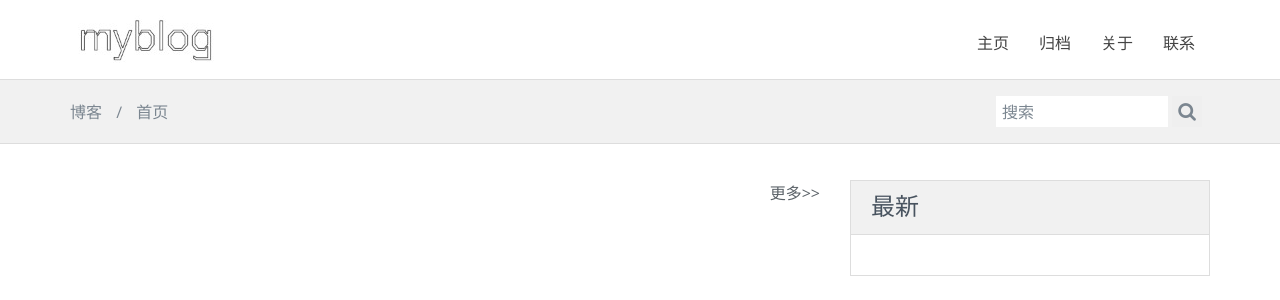
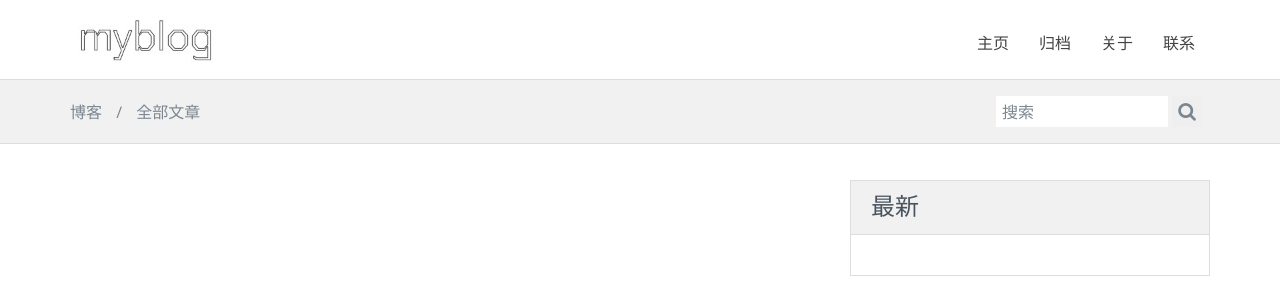
Before and after one commit to h1962809507/myblog-f, a Flask app: page /article/all in a window 1280 px wide. Shown: the top 300 px of the page. Run offline with Flask 2, Linux system fonts and the light colour scheme; data that the repository does not hold is empty; some libraries are stand-ins or nearby versions.

Commit message:
更改了首页细节

```diff
--- a/blog/modules/article/views.py
+++ b/blog/modules/article/views.py
@@ -1,6 +1,6 @@
 import markdown
 from flask import render_template
-from blog.models import Article
+from blog.models import Article, Category
 from . import article_blu
 
 
@@ -20,4 +20,6 @@
 @article_blu.route("/article/all")
 def index():
     articles = Article.query.order_by(Article.create_time.desc()).all()
-    return render_template("blog/index.html", articles=articles)
+    categories = Category.query.order_by(Category.id.asc()).all()
+    name = "全部文章"
+    return render_template("blog/index.html", articles=articles, categories=categories, name=name)
--- a/blog/modules/index/views.py
+++ b/blog/modules/index/views.py
@@ -7,4 +7,5 @@
 def index():
     articles = Article.query.order_by(Article.create_time.desc()).all()[:4]
     categories = Category.query.order_by(Category.id.asc()).all()
-    return render_template("blog/index.html", articles=articles, categories=categories)
+    name = "首页"
+    return render_template("blog/index.html", articles=articles, categories=categories, name=name)
--- a/blog/templates/blog/index.html
+++ b/blog/templates/blog/index.html
@@ -1,11 +1,11 @@
 {% extends 'base.html' %}
 
 {% block title %}
-<title>首页</title>
+    <title>{{ name }}</title>
 {% endblock title %}
 
 {% block breadcrumb %}
-    <a href="#">首页</a>
+    <a href="#">{{ name }}</a>
 {% endblock breadcrumb %}
 
 {% block main %}
@@ -39,10 +39,12 @@
                         </div>
                         {% endfor %}
                     </div>
+                    {% if name == "首页" %}
+                    <div class="paging">
+                        <a href="/article/all" class="older">全部文章>></a>
+                    </div>
+                    {% endif %}
 
-                    <div class="paging">
-                        <a href="/article/all" class="older">更多>></a>
-                    </div>
                 </div>
                 <aside class="col-md-4 blog-aside">
 
```
